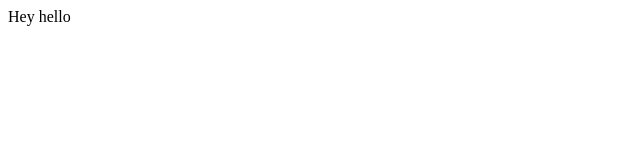
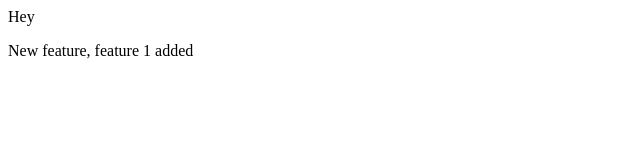
Before and after one commit to arpita1310/Temp, a plain HTML site: page temp/index.html in a window 1280 px wide. Shown: the whole page, without its empty margins (0-640 px from the left). Drawn offline with Linux system fonts and the light colour scheme.

Commit message:
feature1 added

```diff
--- a/temp/index.html
+++ b/temp/index.html
@@ -1 +1,2 @@
-<p>Hey hello</p>
+<p>Hey</p>
+<p>New feature, feature 1 added</p>
```
